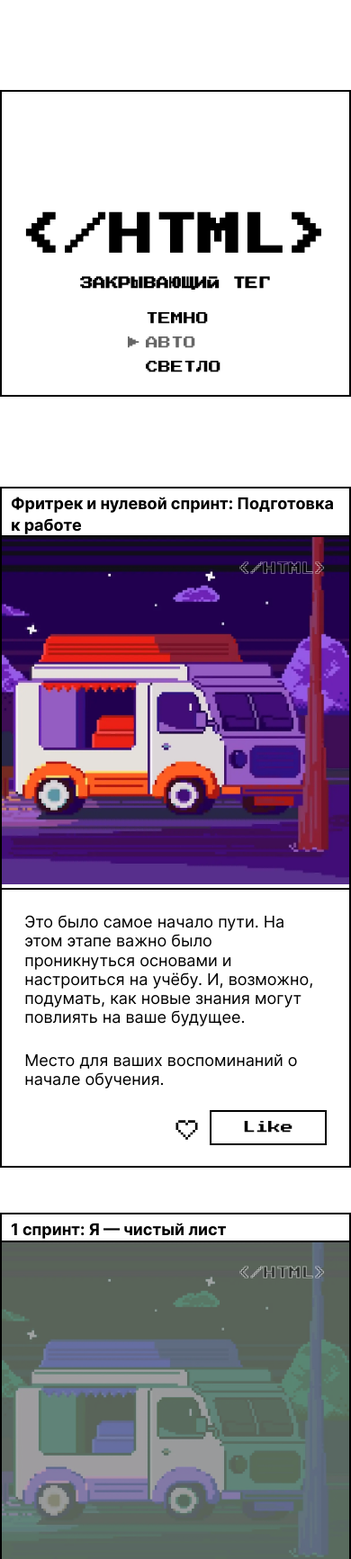
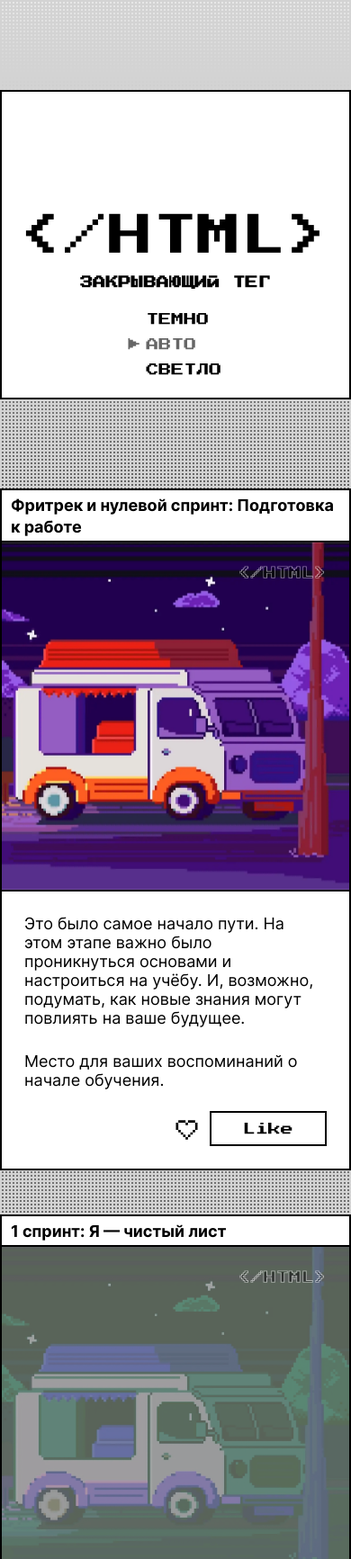
Before and after one commit to Ddenzl/zakrivayuschiy-teg-f, a plain HTML site: page index.html in a window 390 px wide. Shown: the top 1733 px of the page at 90% size. Drawn offline with Linux system fonts and the light colour scheme.

Commit message:
fix: исправления после первого ревью

```diff
--- a/fonts/fonts.css
+++ b/fonts/fonts.css
@@ -3,15 +3,15 @@
     font-family: "Inter-Variable";
     src:
     local("Inter-Variable"),
-    url(../fonts/Inter-Variable.woff2) format("woff2 supports variations"),
-    url(../fonts/Inter-Variable.woff2) format('woff2-variations');
+    url(./Inter-Variable.woff2) format("woff2 supports variations"),
+    url(./Inter-Variable.woff2) format('woff2-variations');
     font-weight: 400 785;
     font-display: swap;
 }
 
 @font-face {
     font-family: "PressStart2P";
-    src: url(../fonts/PressStart2P-Regular.woff) format("woff2");
+    src: url(./PressStart2P-Regular.woff) format("woff2");
     font-weight: normal;
     font-display: swap;
 }
--- a/index.html
+++ b/index.html
@@ -18,8 +18,8 @@
   </head>
   <body class="page">
     <header class="header">
-      <h1 class="logo">&lt;/html&gt;</h1>
-      <h2 class="logo-title">закрывающий тег</h2>
+      <a href="#" class="logo">&lt;/html&gt;</a>
+      <h1 class="logo-title">закрывающий тег</h1>
       <nav class="theme-menu header__theme-menu">
         <!-- Не меняйте разметку этого списка, иначе скрипты перестанут работать -->
         <ul class="theme-menu__list">
@@ -49,8 +49,8 @@
 
     <main class="main">
       <article class="card">
-        <h3 class="title">Фритрек и нулевой спринт: Подготовка к работе</h3>
-        <div class="image-wrapper">
+        <h2 class="title">Фритрек и нулевой спринт: Подготовка к работе</h2>
+        <figure class="image-wrapper">
           <picture>
             <source srcset="./images/auto.webp" type="image/webp" />
             <source srcset="./images/auto.avif" type="image/avif" />
@@ -60,8 +60,8 @@
               alt="на картинке изображен нарисованный микроавтобус ночью"
             />
           </picture>
-          <p class="card__lable">&lt;/HTML&gt;</p>
-        </div>
+          <figcaption class="card__lable">&lt;/HTML&gt;</figcaption>
+        </figure>
         <div class="card__content">
           <p>
             Это было самое начало пути. На этом этапе важно было проникнуться
@@ -76,6 +76,7 @@
                 width="39"
                 height="36"
                 viewBox="0 0 39 36"
+                aria-hidden="true"
                 xmlns="http://www.w3.org/2000/svg"
               >
                 <g class="heart">
@@ -115,7 +116,7 @@
                 />
               </svg>
             </button>
-            <button class="card__like-button" type="button">
+            <button class="button card__like-button" type="button">
               <span class="button__text">Like</span>
             </button>
           </div>
@@ -123,7 +124,7 @@
       </article>
 
       <article class="card">
-        <h3 class="title">1 спринт: Я — чистый лист</h3>
+        <h2 class="title">1 спринт: Я — чистый лист</h2>
         <div class="image-wrapper">
           <picture>
             <source srcset="./images/auto.webp" type="image/webp" />
@@ -152,6 +153,7 @@
                 width="39"
                 height="36"
                 viewBox="0 0 39 36"
+                aria-hidden="true"
                 xmlns="http://www.w3.org/2000/svg"
               >
                 <g class="heart">
@@ -191,7 +193,7 @@
                 />
               </svg>
             </button>
-            <button class="card__like-button" type="button">
+            <button class="button card__like-button" type="button">
               <span class="button__text">Like</span>
             </button>
           </div>
@@ -199,7 +201,7 @@
       </article>
 
       <article class="card">
-        <h3 class="title">1 спринт: А если не получится?</h3>
+        <h2 class="title">1 спринт: А если не получится?</h2>
         <div class="image-wrapper">
           <picture>
             <source srcset="./images/auto.webp" type="image/webp" />
@@ -226,6 +228,7 @@
                 width="39"
                 height="36"
                 viewBox="0 0 39 36"
+                aria-hidden="true"
                 xmlns="http://www.w3.org/2000/svg"
               >
                 <g class="heart">
@@ -265,7 +268,7 @@
                 />
               </svg>
             </button>
-            <button class="card__like-button" type="button">
+            <button class="button card__like-button" type="button">
               <span class="button__text">Like</span>
             </button>
           </div>
@@ -273,7 +276,7 @@
       </article>
 
       <article class="card">
-        <h3 class="title">2 спринт: Погоня за идеалом</h3>
+        <h2 class="title">2 спринт: Погоня за идеалом</h2>
         <div class="image-wrapper">
           <picture>
             <source srcset="./images/auto.webp" type="image/webp" />
@@ -302,6 +305,7 @@
                 width="39"
                 height="36"
                 viewBox="0 0 39 36"
+                aria-hidden="true"
                 xmlns="http://www.w3.org/2000/svg"
               >
                 <g class="heart">
@@ -341,7 +345,7 @@
                 />
               </svg>
             </button>
-            <button class="card__like-button" type="button">
+            <button class="button card__like-button" type="button">
               <span class="button__text">Like</span>
             </button>
           </div>
@@ -349,7 +353,7 @@
       </article>
 
       <article class="card">
-        <h3 class="title">2 спринт: О тех, кто рядом</h3>
+        <h2 class="title">2 спринт: О тех, кто рядом</h2>
         <div class="image-wrapper">
           <picture>
             <source srcset="./images/auto.webp" type="image/webp" />
@@ -379,6 +383,7 @@
                 width="39"
                 height="36"
                 viewBox="0 0 39 36"
+                aria-hidden="true"
                 xmlns="http://www.w3.org/2000/svg"
               >
                 <g class="heart">
@@ -418,7 +423,7 @@
                 />
               </svg>
             </button>
-            <button class="card__like-button" type="button">
+            <button class="button card__like-button" type="button">
               <span class="button__text">Like</span>
             </button>
           </div>
@@ -426,7 +431,7 @@
       </article>
 
       <article class="card">
-        <h3 class="title">3 спринт: Обходные стратегии</h3>
+        <h2 class="title">3 спринт: Обходные стратегии</h2>
         <div class="image-wrapper">
           <picture>
             <source srcset="./images/auto.webp" type="image/webp" />
@@ -453,6 +458,7 @@
                 width="39"
                 height="36"
                 viewBox="0 0 39 36"
+                aria-hidden="true"
                 xmlns="http://www.w3.org/2000/svg"
               >
                 <g class="heart">
@@ -492,7 +498,7 @@
                 />
               </svg>
             </button>
-            <button class="card__like-button" type="button">
+            <button class="button card__like-button" type="button">
               <span class="button__text">Like</span>
             </button>
           </div>
@@ -500,7 +506,7 @@
       </article>
 
       <article class="card">
-        <h3 class="title">3 спринт: Когда опускаются руки</h3>
+        <h2 class="title">3 спринт: Когда опускаются руки</h2>
         <div class="image-wrapper">
           <picture>
             <source srcset="./images/auto.webp" type="image/webp" />
@@ -529,6 +535,7 @@
                 width="39"
                 height="36"
                 viewBox="0 0 39 36"
+                aria-hidden="true"
                 xmlns="http://www.w3.org/2000/svg"
               >
                 <g class="heart">
@@ -568,7 +575,7 @@
                 />
               </svg>
             </button>
-            <button class="card__like-button" type="button">
+            <button class="button card__like-button" type="button">
               <span class="button__text">Like</span>
             </button>
           </div>
@@ -576,7 +583,7 @@
       </article>
 
       <article class="card">
-        <h3 class="title">«Сейчас я здесь»</h3>
+        <h2 class="title">«Сейчас я здесь»</h2>
         <div class="image-wrapper">
           <picture>
             <source srcset="./images/auto.webp" type="image/webp" />
@@ -609,6 +616,7 @@
                 width="39"
                 height="36"
                 viewBox="0 0 39 36"
+                aria-hidden="true"
                 xmlns="http://www.w3.org/2000/svg"
               >
                 <g class="heart">
@@ -648,7 +656,7 @@
                 />
               </svg>
             </button>
-            <button class="card__like-button" type="button">
+            <button class="button card__like-button" type="button">
               <span class="button__text">Like</span>
             </button>
           </div>
@@ -656,7 +664,7 @@
       </article>
 
       <button
-        class="save__button"
+        class="button save__button"
         type="button"
         onclick="window['dialog-id'].showModal();"
         aria-controls="dialog-id"
@@ -664,7 +672,7 @@
         <svg class="save__icon">
           <use href="svg/floppy.svg#floppy"></use>
         </svg>
-        <span class="save__button-text">Сохранить на память</span>
+        <span class="button__text">Сохранить на память</span>
       </button>
     </main>
 
@@ -676,11 +684,11 @@
         <p>Вставьте дискету, чтобы продолжить</p>
       </div>
       <button
-        class="save__button dialog__button"
+        class="button dialog__button"
         onclick="window['dialog-id'].close()"
         type="button"
       >
-        <span class="save__button-text"> ОК </span>
+        <span class="button__text"> ОК </span>
       </button>
     </dialog>
 
--- a/styles/animations.css
+++ b/styles/animations.css
@@ -12,52 +12,6 @@
 
 Кроме этого, не меняйте HTML переключателя тем. Его разметка также гарантирует работу своего скрипта.
 */
-
-.contour {
-  transition: fill 0.1s linear;
-}
-
-.main-body {
-  transition: fill 0.3s linear 0.05s;
-}
-
-.core {
-  transition: fill 0.3s linear 0.03s;
-}
-
-.sparks {
-  opacity: 0;
-}
-
-.like-icon:hover .core,
-.like-icon:hover .main-body {
-  fill: var(--heart-contour);
-  transition: fill 0.3s linear;
-}
-
-.like-icon:active .core,
-.like-icon:active .main-body {
-  fill: var(--heart-filling);
-  transition: fill 0.3s linear;
-}
-
-.like-icon.is-liked .contour,
-.like-icon.is-liked .core,
-.like-icon.is-liked .main-body {
-  fill: var(--heart-filling);
-  transition: fill 0.3s linear;
-}
-
-.like-icon.is-liked .heart {
-  animation: heart 0.3s ease-in 0.1s 1 normal;
-  transform-origin: center;
-}
-
-.like-icon.is-liked .sparks {
-  opacity: 0;
-  fill: var(--heart-filling);
-  animation: sparks 0.3s ease-in 0.3s 1 normal;
-}
 
 @keyframes heart {
   from {
@@ -79,3 +33,73 @@
     opacity: 0;
   }
 }
+
+@keyframes disabled-animation {
+  from {
+    translate: 0;
+  }
+  to {
+    translate: 4px;
+  }
+}
+
+.contour {
+  transition: fill 0.1s linear;
+}
+
+.main-body {
+  transition: fill 0.3s linear;
+}
+
+.core {
+  transition: fill 0.3s linear 0.03s;
+}
+
+.sparks {
+  opacity: 0;
+}
+
+.like-icon:hover .main-body {
+  fill: var(--heart-contour);
+  transition: fill 0.3s linear 0.05s;
+}
+
+.like-icon:hover .core {
+  fill: var(--heart-contour);
+  transition: fill 0.3s linear;
+}
+
+.like-icon:active .main-body {
+  fill: var(--heart-filling);
+  transition: fill 0.3s linear 0.05s;
+}
+
+.like-icon:active .core {
+  fill: var(--heart-filling);
+  transition: fill 0.3s linear;
+}
+
+.like-icon.is-liked .contour {
+  fill: var(--heart-filling);
+  transition: fill 0.3s linear 0.06s;
+}
+
+.like-icon.is-liked .main-body {
+  fill: var(--heart-filling);
+  transition: fill 0.3s linear 0.05s;
+}
+
+.like-icon.is-liked .core {
+  fill: var(--heart-filling);
+  transition: fill 0.3s linear;
+}
+
+.like-icon.is-liked .heart {
+  animation: heart 0.3s ease-in 0.1s 1 normal;
+  transform-origin: center;
+}
+
+.like-icon.is-liked .sparks {
+  fill: var(--heart-filling);
+  animation: sparks 0.3s ease-in 0.3s 1 normal;
+}
--- a/styles/globals.css
+++ b/styles/globals.css
@@ -42,6 +42,7 @@ button {
   padding: 0;
   appearance: none;
   border: none;
+  background-color: transparent;
 }
 
 ul,
--- a/styles/style.css
+++ b/styles/style.css
@@ -15,10 +15,11 @@
 */
 
 .page {
-  min-inline-size: 320px;
+  min-inline-size: 375px;
   min-block-size: 100dvb;
-  max-width: 1440px;
-  font-family: var(--main-font), sans-serif;
+  font-family: sans-serif;
+  font-size: 18px;
+  line-height: 21px;
   font-variation-settings: var(--wght-text);
   color: var(--accent-color);
   background-color: var(--main-color);
@@ -27,49 +28,95 @@
   background-size: cover;
 }
 
+@supports (font-variation-settings: normal) {
+  .page {
+    font-family: var(--main-font, sans-serif);
+  }
+}
+
+.button {
+  border: 2px solid var(--accent-color);
+  position: relative;
+  overflow: hidden;
+  cursor: pointer;
+  color: var(--btn-text-color);
+  background-color: var(--main-color);
+  font-family: var(--accent-font);
+  font-size: 14px;
+  line-height: 12.6px;
+  font-weight: 400;
+  transition: box-shadow 0.3s ease-in-out;
+}
+
+.button::before {
+  content: "";
+  display: block;
+  position: absolute;
+  inset: 0;
+  background-color: var(--accent-color);
+  transform: translateX(-100%);
+  transition: transform 0.5s ease-in-out;
+}
+
+.button:hover::before {
+  transform: translateX(0);
+}
+
+.button:focus {
+  outline: none;
+  box-shadow: 2px 2px 0 var(--accent-color);
+}
+
 .header {
-  display: flex;
-  flex-direction: column;
-  justify-content: end;
-  align-items: center;
-  font-family: var(--accent-font);
+  font-family: var(--accent-font, fantasy);
   text-transform: uppercase;
   border: 2px solid var(--accent-color);
   max-inline-size: 43.75rem;
   background-color: var(--main-color);
-  margin: 6.25rem auto 6.28rem;
-
+  margin: 6.25rem auto 99px;
 }
 
 .logo {
   font-size: clamp(3.0625rem, 2.7104rem + 1.5023vw, 4.0625rem);
   line-height: clamp(3.0625rem, 2.7104rem + 1.5023vw, 4.0625rem);
-  margin-block-end: 1.3rem;
+  margin-block-end: 1.25rem;
   padding-block-start: 8.5rem;
+  display: block;
+  text-decoration: none;
+  text-align: center;
+  outline: none;
 }
+
 .logo-title {
   font-size: clamp(0.875rem, 0.6769rem + 0.8451vw, 1.4375rem);
-  margin-block-end: 1.45rem;
+  line-height: clamp(0.875rem, 0.6769rem + 0.8451vw, 1.4375rem);
+  margin-block-end: 27px;
+  text-align: center;
+}
+
+.header__theme-menu {
+  margin: 0 auto 24px;
+  padding-inline-start: 19px;
+  inline-size: min-content;
 }
 
 .theme-menu__list {
   display: flex;
   flex-direction: column;
-  gap: 0.625rem;
-  margin-block-end: 1.4rem;
-  align-items: flex-start;
-  padding-inline-start: 1.125rem;
-  position: relative;
+  gap: 0.875rem;
+}
+
+.theme-menu__item {
+  font-size: 0;
+  line-height: 0;
 }
 
 .theme-menu__button {
   text-transform: uppercase;
   background-color: transparent;
-  border: none;
   font-family: var(--accent-font), sans-serif;
   font-size: 0.875rem;
-  line-height: 1rem;
-  padding: 0;
+  line-height: 0.875rem;
   position: relative;
 }
 
@@ -84,15 +131,6 @@
   position: absolute;
   left: -20px;
   animation: disabled-animation 0.5s ease-in-out infinite alternate;
-}
-
-@keyframes disabled-animation {
-  from {
-    translate: 0;
-  }
-  to {
-    translate: 4px;
-  }
 }
 
 .theme-menu__button:hover {
@@ -110,38 +148,41 @@
   content: "";
   position:absolute;
   display: block;
-  width: 0%;
   height: 2px;
   background-color: var(--accent-color);
-  transition: width 0.3s ease-in-out;
+  transform: scale(0);
+  width: 100%;
+  transition: transform 0.3s ease-in-out;
+  transform-origin: left;
 }
 
 .theme-menu__button:focus-visible::after {
-  inline-size:100%;
+  transform: scale(1);
 }
 
 /* -------------------------------------------------------- */
 .main {
   margin: 0 auto 6.25rem;
-
   max-inline-size: 43.75rem;
 }
 
 .card {
   background-color: var(--main-color);
   border: 2px solid var(--accent-color);
-  margin-block-end: 3.125rem;
+  margin-block-end: 49px;
 }
+
 .title {
   font-variation-settings: var(--wght-title);
   font-size: 1.125rem;
   line-height: 1.481rem;
-  padding: 0.3125rem 0.625rem 0;
+  padding: 5px 10px 3px;
+  border-block-end: 2px solid var(--accent-color);;
 }
 
 .image-wrapper {
   position: relative;
-  border-block: 2px solid var(--accent-color);
+  margin: 0;
 }
 
 .card__lable {
@@ -173,6 +214,7 @@
   aspect-ratio: 1 / 1;
   object-fit: cover;
   object-position: right;
+  display: block;
 }
 
 .filter-contrast {
@@ -207,7 +249,8 @@
   font-weight: var(--wght-text);
   font-size: 1.125rem;
   line-height: 1.313rem;
-  padding: 1.5625rem 1.5725rem 1.45rem;
+  padding: 25px;
+  border-block-start: 2px solid var(--accent-color);;
 }
 
 .card__content > p:not(:last-of-type) {
@@ -236,7 +279,8 @@
   cursor: pointer;
   display: flex;
   justify-content: center;
-  align-items: center;
+  align-items: flex-end;
+  transition: border-color .3s ease;
 }
 
 .card__icon-button:focus {
@@ -245,58 +289,14 @@
 
 .card__icon-button:focus-visible {
   border-color: var(--accent-color);
-  transition: border-color .3s ease;
 }
 
 .card__like-button {
-  display: flex;
-  border: 2px solid var(--accent-color);
   inline-size: 8.125rem;
   block-size: 2.438rem;
-  background-color: transparent;
-  position: relative;
-  cursor: pointer;
-  padding: 0;
-}
-
-.card__like-button::before,
-.save__button::before {
-  content: "";
-  display: block;
-  position: absolute;
-  top: 0;
-  left: 0;
-  width: 0%;
-  background-color: var(--accent-color);
-  transition: 0.5s ease-in-out;
-}
-
-.card__like-button:focus,
-.save__button:focus {
-  outline: none;
-  box-shadow: 2px 2px 0 var(--accent-color);
-  transition: 0.3s ease-in-out;
-}
-
-.card__like-button:hover::before,
-.save__button:hover::before {
-  inline-size: 100%;
-  block-size: 100%;
-  transform: scale(1);
 }
 
 .button__text {
-  position: absolute;
-  top: 32%;
-  left: 28%;
-}
-
-.button__text,
-.save__button-text {
-  font-family: var(--accent-font);
-  font-size: 0.875rem;
-  line-height: 0.788rem;
-  color: var(--btn-text-color);
   mix-blend-mode: difference;
 }
 
@@ -312,11 +312,7 @@
   gap: 0.5rem;
   align-items: center;
   justify-content: center;
-  background-color: var(--main-color);
-  border: 2px solid var(--accent-color);
   padding: 0.938rem 1.25rem;
-  position: relative;
-  cursor: pointer;
   flex-wrap: wrap;
   margin: 0 auto;
 }
@@ -360,13 +356,13 @@
 
 
 @media (max-width: 376px) {
-  .header {
-    margin-block-start: 100px;
+   .logo {
+    padding-block-start: 7.54rem;
+    margin-block-end: 1.22rem;
   }
 
-  .logo {
-    padding-block-start: 7.54rem;
-    margin-block-end: 1.22rem;
+  .logo-title {
+    margin-block-end: 25px;
   }
 
   .card__lable {
@@ -375,12 +371,13 @@
   }
 
   .title {
-    padding-bottom: 0.2rem;
-    line-height: 1.367rem;
+    padding-block-start: 7px;
+    line-height: 21.6px;
   }
 
+
   .card__content {
-    padding-block: 1.45rem;
+    padding: 25px 26px;
   }
 
   .save__button {
--- a/styles/themes.css
+++ b/styles/themes.css
@@ -55,3 +55,21 @@
         linear-gradient(to bottom, #007f0c, #004306);
     }
 }
+
+@media (prefers-color-scheme: light) {
+    :root {
+        --main-color: #fff;
+    --accent-color: #000;
+    --wght-text: 400;
+    --wght-title: 700;
+    --shadow-lable: rgb(255, 255, 255);
+    --btn-text-color: #fff;
+    --heart-contour: #000;
+    --heart-filling: #f00;
+
+    --bg-image:
+    repeating-linear-gradient(to bottom, #d3d3d3 0 2px, rgb(211 211 211 / 0) 2px 4px ),
+    repeating-linear-gradient(to right, #d3d3d3 0 2px, rgb(211 211 211 / 0) 2px 4px),
+    linear-gradient(to bottom, #e7e7e7, #e7e7e7 0.01%, #1a1a1a 100%);
+    }
+}
```
